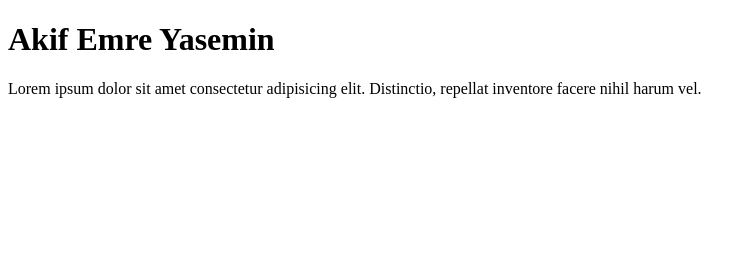
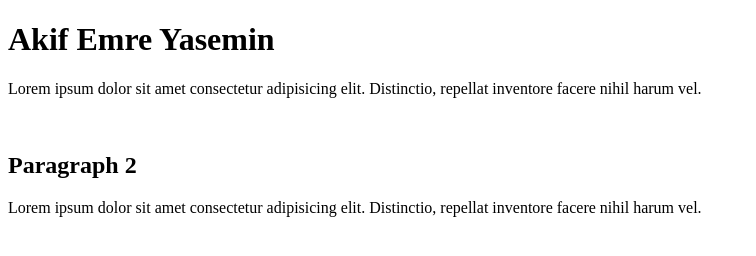
Before and after one commit to emrebey27/emrebey27.github.io, a plain HTML site: page index.html in a window 1280 px wide. Shown: the whole page, without its empty margins (0-756 px from the left). Drawn offline with Linux system fonts and the light colour scheme.

Commit message:
paragraf 2 eklendi

```diff
--- a/index.html
+++ b/index.html
@@ -12,5 +12,11 @@
       Lorem ipsum dolor sit amet consectetur adipisicing elit. Distinctio,
       repellat inventore facere nihil harum vel.
     </p>
+    <br />
+    <h2>Paragraph 2</h2>
+    <p>
+      Lorem ipsum dolor sit amet consectetur adipisicing elit. Distinctio,
+      repellat inventore facere nihil harum vel.
+    </p>
   </body>
 </html>
```
